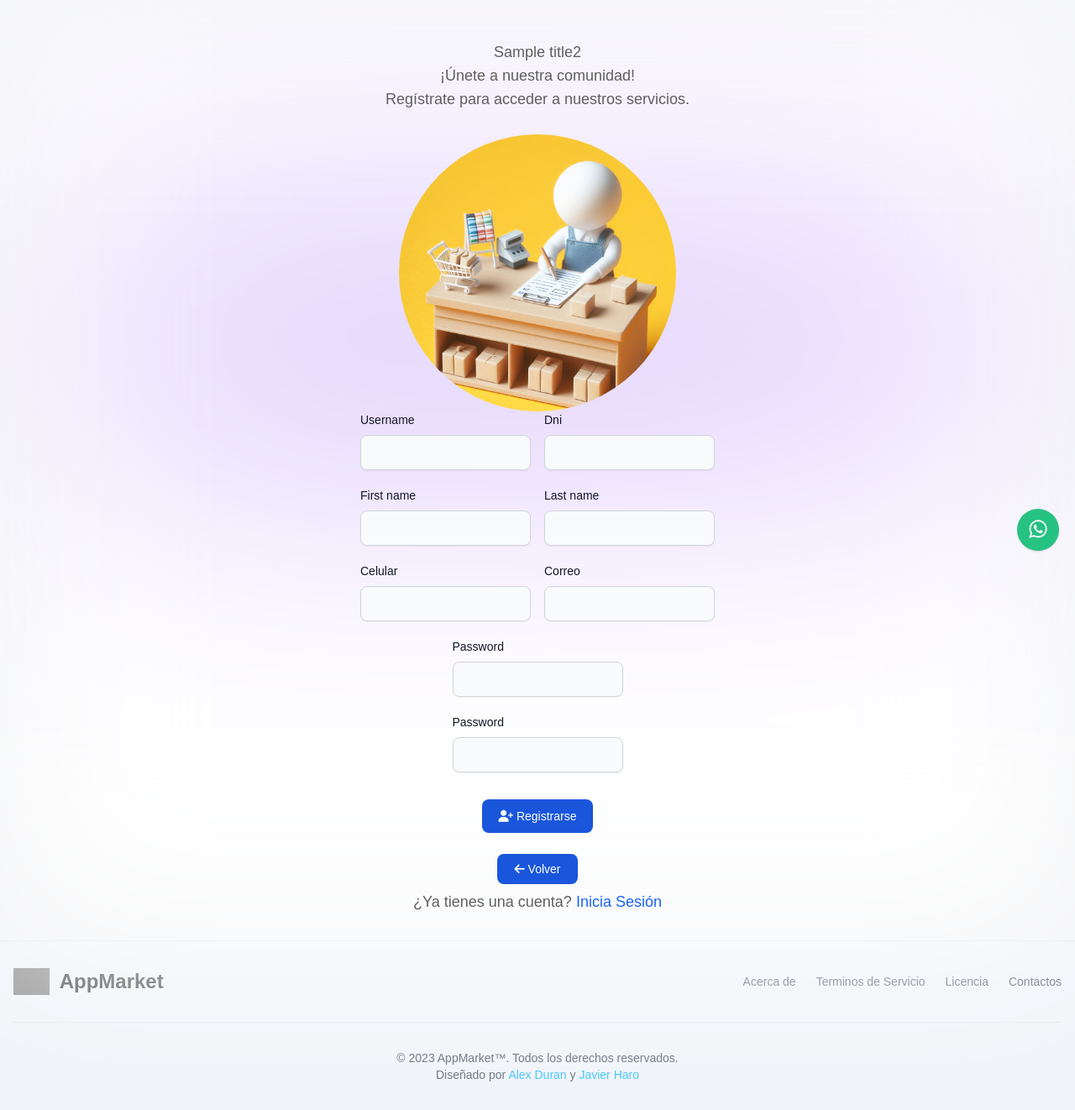
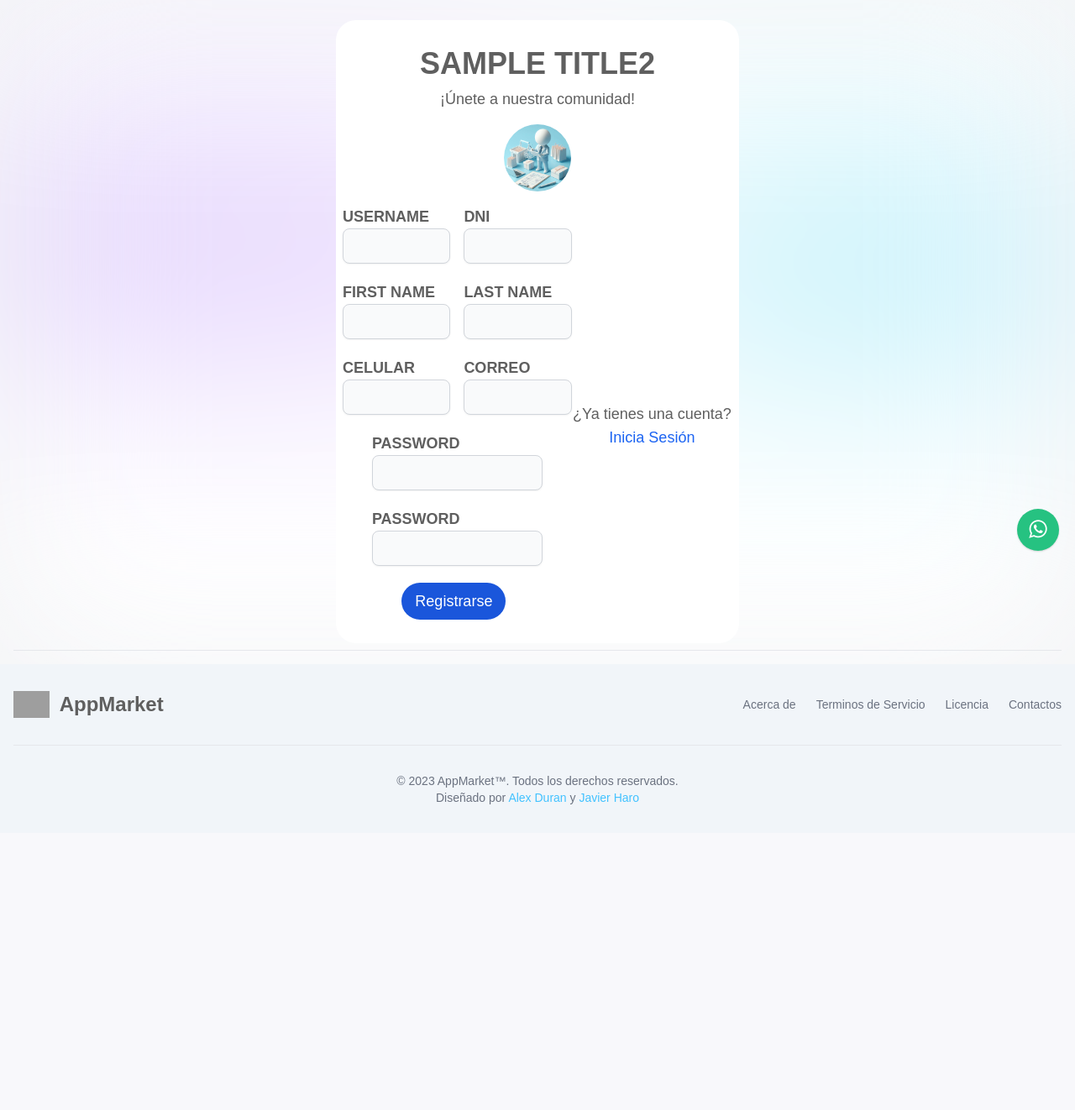
Before and after one commit to JaviOHS/poo-ventas-tailwind, a Django app: template proy_sales/templates/registration/signup.html in a window 1280 px wide. Shown: the whole page at 84% size. After the commit the page ends 958 px from the top, so only its background shows below. Run offline with Django 3.2, Linux system fonts and the light colour scheme; the template is opened without the code that fills it: most values are stand-ins (such as "Sample title", 1, 10 or a date in 2020); one stand-in notice (Sample message) is shown; form fields are guessed from the names that the template uses; some libraries are stand-ins or nearby versions; grey boxes are pictures that could not be loaded.

Commit message:
Mas estilos y alertas

```diff
--- a/proy_sales/templates/base.html
+++ b/proy_sales/templates/base.html
@@ -186,6 +186,63 @@
     </div>
  </div>
 
+<!-- Alertas de éxito -->
+{% block success %}
+{% if messages %}
+<div id="notification-container" class="fixed top-0 right-0 m-8 z-50">
+    <div id="alert-border-3" class="flex items-center p-4 mb-4 text-green-800 border-t-4 border-green-300 bg-green-50 dark:text-green-400 dark:bg-gray-800 dark:border-green-800 notification" role="alert">
+        <!-- <svg class="flex-shrink-0 w-4 h-4" aria-hidden="true" xmlns="http://www.w3.org/2000/svg" fill="currentColor" viewBox="0 0 20 20">
+            <path d="M10 .5a9.5 9.5 0 1 0 9.5 9.5A9.51 9.51 0 0 0 10 .5ZM9.5 4a1.5 1.5 0 1 1 0 3 1.5 1.5 0 0 1 0-3ZM12 15H8a1 1 0 0 1 0-2h1v-3H8a1 1 0 0 1 0-2h2a1 1 0 0 1 1 1v4h1a1 1 0 0 1 0 2Z"/>
+        </svg> -->
+        <i class="fa-solid fa-check"></i>
+        <div class="ms-3">
+            {% for message in messages %}
+                {{ message }}<br>
+            {% endfor %}
+        </div>
+        <button type="button" class="ms-auto -mx-1.5 -my-1.5 bg-green-50 text-green-500 rounded-lg focus:ring-2 focus:ring-green-400 p-1.5 hover:bg-green-200 inline-flex items-center justify-center h-8 w-8 dark:bg-gray-800 dark:text-green-400 dark:hover:bg-gray-700"  data-dismiss-target="#alert-border-3" aria-label="Close">
+            <span class="sr-only">Dismiss</span>
+            <svg class="w-3 h-3" aria-hidden="true" xmlns="http://www.w3.org/2000/svg" fill="none" viewBox="0 0 14 14">
+                <path stroke="currentColor" stroke-linecap="round" stroke-linejoin="round" stroke-width="2" d="m1 1 6 6m0 0 6 6M7 7l6-6M7 7l-6 6"/>
+            </svg>
+        </button>
+    </div>
+</div>
+{% endif %}
+{% endblock success %}
+<!-- Cierre de alertas de exito -->
+
+<!-- Alertas de error -->
+{% block error %}
+{% if form.errors %}
+<div id="notification-container" class="fixed top-0 right-0 m-8 z-50">
+    <div id="alert-border-2" class="flex items-center p-4 mb-4 text-red-800 border-t-4 border-red-300 bg-red-50 dark:text-red-400 dark:bg-gray-800 dark:border-red-800 notification" role="alert">
+        <!-- <svg class="flex-shrink-0 w-4 h-4" aria-hidden="true" xmlns="http://www.w3.org/2000/svg" fill="currentColor" viewBox="0 0 20 20">
+            <path d="M10 .5a9.5 9.5 0 1 0 9.5 9.5A9.51 9.51 0 0 0 10 .5ZM9.5 4a1.5 1.5 0 1 1 0 3 1.5 1.5 0 0 1 0-3ZM12 15H8a1 1 0 0 1 0-2h1v-3H8a1 1 0 0 1 0-2h2a1 1 0 0 1 1 1v4h1a1 1 0 0 1 0 2Z"/>
+            </svg> -->
+        <i class="fa-solid fa-bug"></i>
+        <div class="ms-3">
+            {% for field in form %}
+                {% for error in field.errors %}
+                    {{ field.label }}: {{ error }}<br>
+                {% endfor %}
+            {% endfor %}
+            {% for error in form.non_field_errors %}
+                {{ error }}<br>
+            {% endfor %}
+        </div>
+        <button type="button" class="ms-auto -mx-1.5 -my-1.5 bg-red-50 text-red-500 rounded-lg focus:ring-2 focus:ring-red-400 p-1.5 hover:bg-red-200 inline-flex items-center justify-center h-8 w-8 dark:bg-gray-800 dark:text-red-400 dark:hover:bg-gray-700"  data-dismiss-target="#alert-border-2" aria-label="Close">
+            <span class="sr-only">Dismiss</span>
+            <svg class="w-3 h-3" aria-hidden="true" xmlns="http://www.w3.org/2000/svg" fill="none" viewBox="0 0 14 14">
+                <path stroke="currentColor" stroke-linecap="round" stroke-linejoin="round" stroke-width="2" d="m1 1 6 6m0 0 6 6M7 7l6-6M7 7l-6 6"/>
+            </svg>
+        </button>
+    </div>
+</div>
+{% endif %}
+{% endblock error %}
+<!-- Cierre de alertas de error -->
+
     <!-- Contenido -->
     <section class="">
         {% block content %}
@@ -302,8 +359,6 @@
   </div>
 
 
-
-
     <!-- Scripts -->
     <script src="https://cdn.jsdelivr.net/npm/sweetalert2@11"></script>
     <script src="{% static 'js/sweet_alert.js' %}"></script>
@@ -319,6 +374,18 @@
     <script src="{% static 'plugin/components/moment/moment.min.js' %}"></script>
     <script src="{% static 'plugin/components/moment/moment-timezone-with-data.min.js' %}"></script>
     <script src="{% static 'plugin/whatsapp-chat-support.js' %}"></script>
+
+    <!-- Script para hacer que las notificaciones desaparezcan después de 5 segundos -->
+    <script>
+        document.addEventListener('DOMContentLoaded', function () {
+            var notifications = document.querySelectorAll('.notification');
+            notifications.forEach(function (notification) {
+                setTimeout(function () {
+                    notification.remove();
+                }, 5000);
+            });
+        });
+    </script>
 
     <!-- Para mostrar y ocultar el modal de navbar en pantallas pequenas -->
     <script>
--- a/proy_sales/templates/registration/signup.html
+++ b/proy_sales/templates/registration/signup.html
@@ -1,49 +1,42 @@
 {% extends 'base.html' %}
 {% load static %}
 {% block content %}
-  <title>
-    {% block title %}
-      SGV - Registrarse
-    {% endblock %}
-  </title>
-  <div class="bg-gray-100 p-8 relative">
-
-  <div class="absolute inset-0 bg-cover blur-[106px]" style="background-image: url('{% static 'img/fondo.png' %}')"></div>
-
-  <section id="home-signup" class="mt-4" data-aos="fade-up" data-aos-delay="200">
-    <div class="col-lg-6 d-flex align-items-center" data-aos="fade-right" data-aos-delay="200">
-      <div class="welcome-message text-center">
-        <h2 class="title">{{ title2 }}</h2>
-        <p>
-          ¡Únete a nuestra comunidad!<br />Regístrate para acceder a nuestros servicios.
-        </p><br />
-        <img src="{% static 'img/register/signup.jfif' %}" class="block mx-auto rounded-full" alt="Signin" style="width: 330px;" />
+<title>{% block title %}SGV - Registrarse{% endblock %}</title>
+<div class="bg-gray-100 p-4 relative overflow-hidden">
+    <div class="absolute inset-0 bg-cover bg-center blur-[106px]" style="background-image: url('{% static 'img/fondo.png' %}');"></div>
+    <div class="relative z-10">
+        <section class="bg-white p-2 my-2 mx-96 rounded-3xl" data-aos="fade-up" data-aos-delay="200">
+            <h1 class="dark:text-white text-4xl text-center mt-6 font-black uppercase my-2">
+                {{ title2 }}
+            </h1>
+            <p class="text-center">
+            ¡Únete a nuestra comunidad!
+            </p>
+            <div class="text-center my-4" data-aos="fade-right" data-aos-delay="200">
+                <img src="{% static 'img/register/signup.jpg' %}" class="block w-20 md:w-64 lg:w-64  mx-auto rounded-full" alt="Signin">
             </div>
-    </div>
-
             <div class="flex justify-center items-center">
-      <div id="form-signup" class="form-container-login">
-        <form id="register-form" method="POST" enctype="multipart/form-data">
+                <form method="POST" enctype="multipart/form-data">
                     {% csrf_token %}
                     <!-- Datos de Usuario -->
                     <div class="grid grid-cols-1 md:grid-cols-2 gap-4">
                         <div>
                             <div class="mb-5">
-                <label for="{{ form.username.id_for_label }}" class="block mb-2 text-sm font-medium text-gray-900 dark:text-white">{{ form.username.label }}</label>
+                                <label for="{{ form.username.id_for_label }}" class="dark:text-white font-black uppercase text-lg">{{ form.username.label }}</label>
                                 <input type="text" class="shadow-sm bg-gray-50 border border-gray-300 text-gray-900 text-sm rounded-lg focus:ring-blue-500 focus:border-blue-500 block w-full p-2.5 dark:bg-gray-700 dark:border-gray-600 dark:placeholder-gray-400 dark:text-white dark:focus:ring-blue-500 dark:focus:border-blue-500 dark:shadow-sm-light" id="id_username" name="username" />
                             </div>
                             <div class="mb-5">
-                <label for="{{ form.first_name.id_for_label }}" class="block mb-2 text-sm font-medium text-gray-900 dark:text-white">{{ form.first_name.label }}</label>
+                                <label for="{{ form.first_name.id_for_label }}" class="dark:text-white font-black uppercase text-lg">{{ form.first_name.label }}</label>
                                 <input type="text" class="shadow-sm bg-gray-50 border border-gray-300 text-gray-900 text-sm rounded-lg focus:ring-blue-500 focus:border-blue-500 block w-full p-2.5 dark:bg-gray-700 dark:border-gray-600 dark:placeholder-gray-400 dark:text-white dark:focus:ring-blue-500 dark:focus:border-blue-500 dark:shadow-sm-light" id="id_first_name" name="first_name" />
                             </div>
                         </div>
                         <div>
                             <div class="mb-5">
-                <label for="{{ form.dni.id_for_label }}" class="block mb-2 text-sm font-medium text-gray-900 dark:text-white">{{ form.dni.label }}</label>
+                                <label for="{{ form.dni.id_for_label }}" class="dark:text-white font-black uppercase text-lg">{{ form.dni.label }}</label>
                                 <input type="text" class="shadow-sm bg-gray-50 border border-gray-300 text-gray-900 text-sm rounded-lg focus:ring-blue-500 focus:border-blue-500 block w-full p-2.5 dark:bg-gray-700 dark:border-gray-600 dark:placeholder-gray-400 dark:text-white dark:focus:ring-blue-500 dark:focus:border-blue-500 dark:shadow-sm-light" id="id_dni" name="dni" />
                             </div>
                             <div class="mb-5">
-                <label for="{{ form.last_name.id_for_label }}" class="block mb-2 text-sm font-medium text-gray-900 dark:text-white">{{ form.last_name.label }}</label>
+                                <label for="{{ form.last_name.id_for_label }}" class="dark:text-white font-black uppercase text-lg">{{ form.last_name.label }}</label>
                                 <input type="text" class="shadow-sm bg-gray-50 border border-gray-300 text-gray-900 text-sm rounded-lg focus:ring-blue-500 focus:border-blue-500 block w-full p-2.5 dark:bg-gray-700 dark:border-gray-600 dark:placeholder-gray-400 dark:text-white dark:focus:ring-blue-500 dark:focus:border-blue-500 dark:shadow-sm-light" id="id_last_name" name="last_name" />
                             </div>
                         </div>
@@ -52,68 +45,45 @@
                     <div class="grid grid-cols-1 md:grid-cols-2 gap-4">
                         <div>
                             <div class="mb-5">
-                <label for="{{ form.celular.id_for_label }}" class="block mb-2 text-sm font-medium text-gray-900 dark:text-white">{{ form.celular.label }}</label>
+                                <label for="{{ form.celular.id_for_label }}" class="dark:text-white font-black uppercase text-lg">{{ form.celular.label }}</label>
                                 <input type="text" class="shadow-sm bg-gray-50 border border-gray-300 text-gray-900 text-sm rounded-lg focus:ring-blue-500 focus:border-blue-500 block w-full p-2.5 dark:bg-gray-700 dark:border-gray-600 dark:placeholder-gray-400 dark:text-white dark:focus:ring-blue-500 dark:focus:border-blue-500 dark:shadow-sm-light" id="id_celular" name="celular" />
                             </div>
                         </div>
                         <div>
                             <div class="mb-5">
-                <label for="{{ form.correo.id_for_label }}" class="block mb-2 text-sm font-medium text-gray-900 dark:text-white">{{ form.correo.label }}</label>
+                                <label for="{{ form.correo.id_for_label }}" class="dark:text-white font-black uppercase text-lg">{{ form.correo.label }}</label>
                                 <input type="text" class="shadow-sm bg-gray-50 border border-gray-300 text-gray-900 text-sm rounded-lg focus:ring-blue-500 focus:border-blue-500 block w-full p-2.5 dark:bg-gray-700 dark:border-gray-600 dark:placeholder-gray-400 dark:text-white dark:focus:ring-blue-500 dark:focus:border-blue-500 dark:shadow-sm-light" id="id_correo" name="correo" />
                             </div>
                         </div>
                     </div>
                     <!-- Contraseña -->
                     <div class="grid grid-cols-1">
-            <div class="col-md-6 passwords">
                         <div class="flex justify-center">
                             <div>
                             <div class="mb-5">
-                    <label for="{{ form.password1.id_for_label }}" class="block mb-2 text-sm font-medium text-gray-900 dark:text-white">{{ form.password1.label }}</label>
+                                <label for="{{ form.password1.id_for_label }}" class="dark:text-white font-black uppercase text-lg">{{ form.password1.label }}</label>
                                 <input type="password" class="shadow-sm bg-gray-50 border border-gray-300 text-gray-900 text-sm rounded-lg focus:ring-blue-500 focus:border-blue-500 block w-full p-2.5 dark:bg-gray-700 dark:border-gray-600 dark:placeholder-gray-400 dark:text-white dark:focus:ring-blue-500 dark:focus:border-blue-500 dark:shadow-sm-light" id="id_password1" name="password1" />
                             </div>
                             <div class="mb-5">
-                    <label for="{{ form.password2.id_for_label }}" class="block mb-2 text-sm font-medium text-gray-900 dark:text-white">{{ form.password2.label }}</label>
+                                <label for="{{ form.password2.id_for_label }}" class="dark:text-white font-black uppercase text-lg">{{ form.password2.label }}</label>
                                 <input type="password" class="shadow-sm bg-gray-50 border border-gray-300 text-gray-900 text-sm rounded-lg focus:ring-blue-500 focus:border-blue-500 block w-full p-2.5 dark:bg-gray-700 dark:border-gray-600 dark:placeholder-gray-400 dark:text-white dark:focus:ring-blue-500 dark:focus:border-blue-500 dark:shadow-sm-light" id="id_password2" name="password2" />
                             </div>
                         </div>
                     </div>
-            </div>
-          </div>
-
-          <div class="text-center">
-            <button class="btn btn-details btn-block mt-3 text-white bg-blue-700 hover:bg-blue-800 focus:ring-4 focus:outline-none focus:ring-blue-300 font-medium rounded-lg text-sm px-5 py-2.5 text-center dark:bg-blue-600 dark:hover:bg-blue-700 dark:focus:ring-blue-800" type="submit"><i class="fa-solid fa-user-plus"></i> Registrarse</button>
-<br><br>
-            <a class="btn btn-details btn-block text-white bg-blue-700 hover:bg-blue-800 focus:ring-4 focus:outline-none focus:ring-blue-300 font-medium rounded-lg text-sm px-5 py-2.5 text-center dark:bg-blue-600 dark:hover:bg-blue-700 dark:focus:ring-blue-800" href="{% url 'home' %}"><i class="fas fa-arrow-left"></i> Volver</a>
+                    <div class="flex flex-col items-center text-center mb-5">
+                        <button type="submit" class="bg-blue-700 hover:bg-blue-800 text-white py-2 px-4 rounded-full mr-2 flex items-center">
+                            Registrarse
+                        </button>
                     </div>
                 </form>
             </div>
-    </div>
-    <p class="text-center mt-3">
+            <p class="text-center mt-3 z-10">
             ¿Ya tienes una cuenta? <a href="{% url 'signin' %}" class="text-blue-600 hover:underline dark:text-blue-500">Inicia Sesión</a>
             </p>
+        </section>
+        <hr>
     </div>
-  <hr>
-  </section>
-
-  <script>
-    document.querySelectorAll('.toggle-password').forEach(function (btn) {
-      btn.addEventListener('click', function () {
-        var targetId = this.getAttribute('data-target')
-        var passwordInput = document.getElementById(targetId)
-        var icon = this.querySelector('i')
-        if (passwordInput.type === 'password') {
-          passwordInput.type = 'text'
-          icon.classList.remove('fa-eye')
-          icon.classList.add('fa-eye-slash')
-        } else {
-          passwordInput.type = 'password'
-          icon.classList.remove('fa-eye-slash')
-          icon.classList.add('fa-eye')
-        }
-      })
-    })
-  </script>
+</div>
 {% endblock %}
 
 {% block navbar %}
--- a/proy_sales/theme/static/css/dist/styles.css
+++ b/proy_sales/theme/static/css/dist/styles.css
@@ -1035,6 +1037,11 @@ select {
   margin-right: 2rem;
 }
 
+.mx-96 {
+  margin-left: 24rem;
+  margin-right: 24rem;
+}
+
 .mx-auto {
   margin-left: auto;
   margin-right: auto;
@@ -1065,39 +1072,24 @@ select {
   margin-bottom: 1.5rem;
 }
 
-.mx-96 {
-  margin-left: 24rem;
-  margin-right: 24rem;
-}
-
-.mx-6 {
-  margin-left: 1.5rem;
-  margin-right: 1.5rem;
-}
-
-.mx-64 {
-  margin-left: 16rem;
-  margin-right: 16rem;
-}
-
-.mx-60 {
-  margin-left: 15rem;
-  margin-right: 15rem;
-}
-
-.mx-20 {
-  margin-left: 5rem;
-  margin-right: 5rem;
-}
-
-.mx-14 {
-  margin-left: 3.5rem;
-  margin-right: 3.5rem;
-}
-
-.mx-24 {
-  margin-left: 6rem;
-  margin-right: 6rem;
+.-mx-1 {
+  margin-left: -0.25rem;
+  margin-right: -0.25rem;
+}
+
+.-mx-1\.5 {
+  margin-left: -0.375rem;
+  margin-right: -0.375rem;
+}
+
+.-my-1 {
+  margin-top: -0.25rem;
+  margin-bottom: -0.25rem;
+}
+
+.-my-1\.5 {
+  margin-top: -0.375rem;
+  margin-bottom: -0.375rem;
 }
 
 .-mr-1 {
@@ -1305,6 +1293,10 @@ select {
   width: 3rem;
 }
 
+.w-20 {
+  width: 5rem;
+}
+
 .w-3 {
   width: 0.75rem;
 }
@@ -1341,38 +1333,22 @@ select {
   width: 35%;
 }
 
+.w-\[45\%\] {
+  width: 45%;
+}
+
 .w-\[64rem\] {
   width: 64rem;
 }
 
+.w-auto {
+  width: auto;
+}
+
 .w-full {
   width: 100%;
 }
 
-.w-20 {
-  width: 5rem;
-}
-
-.w-auto {
-  width: auto;
-}
-
-.w-\[25\%\] {
-  width: 25%;
-}
-
-.w-\[10\%\] {
-  width: 10%;
-}
-
-.w-\[50\%\] {
-  width: 50%;
-}
-
-.w-\[45\%\] {
-  width: 45%;
-}
-
 .max-w-2xl {
   max-width: 42rem;
 }
@@ -2834,6 +2924,10 @@ select {
 
   .md\:hidden {
     display: none;
+  }
+
+  .md\:w-64 {
+    width: 16rem;
   }
 
   .md\:w-auto {
@@ -3036,6 +3130,10 @@ select {
     width: 50%;
   }
 
+  .lg\:w-64 {
+    width: 16rem;
+  }
+
   .lg\:w-8\/12 {
     width: 66.666667%;
   }
```
Also changed, not shown: other parts of proy_sales/theme/static/css/dist/styles.css (+148 -36 lines), proy_sales/templates/registration/signin.html (+19 -22 lines), proy_sales/DATA_BASE.sqlite3, proy_sales/static/img/register/signin.jfif (deleted), proy_sales/static/img/register/signin.jpg (added), proy_sales/static/img/register/signup.jfif (deleted), proy_sales/static/img/register/signup.jpg (added). Lines whose indentation alone changed are shown as unchanged.
